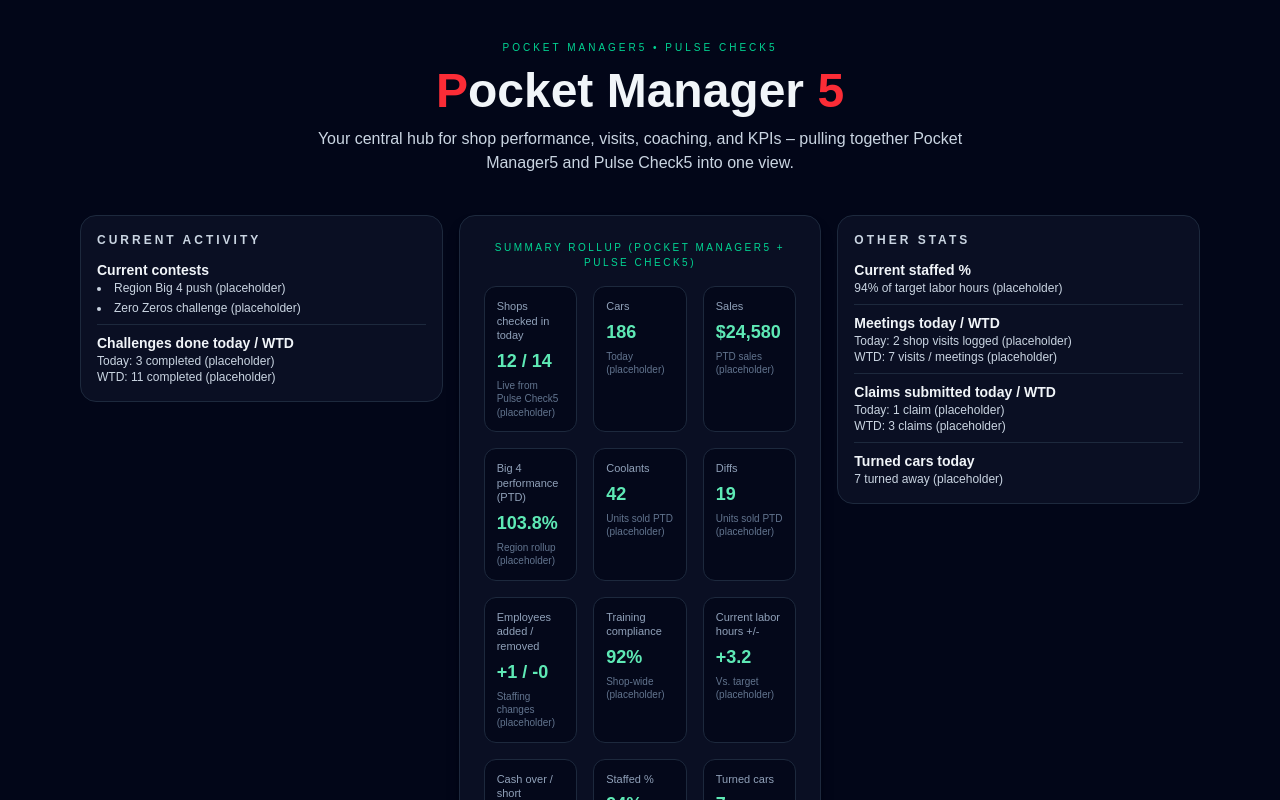
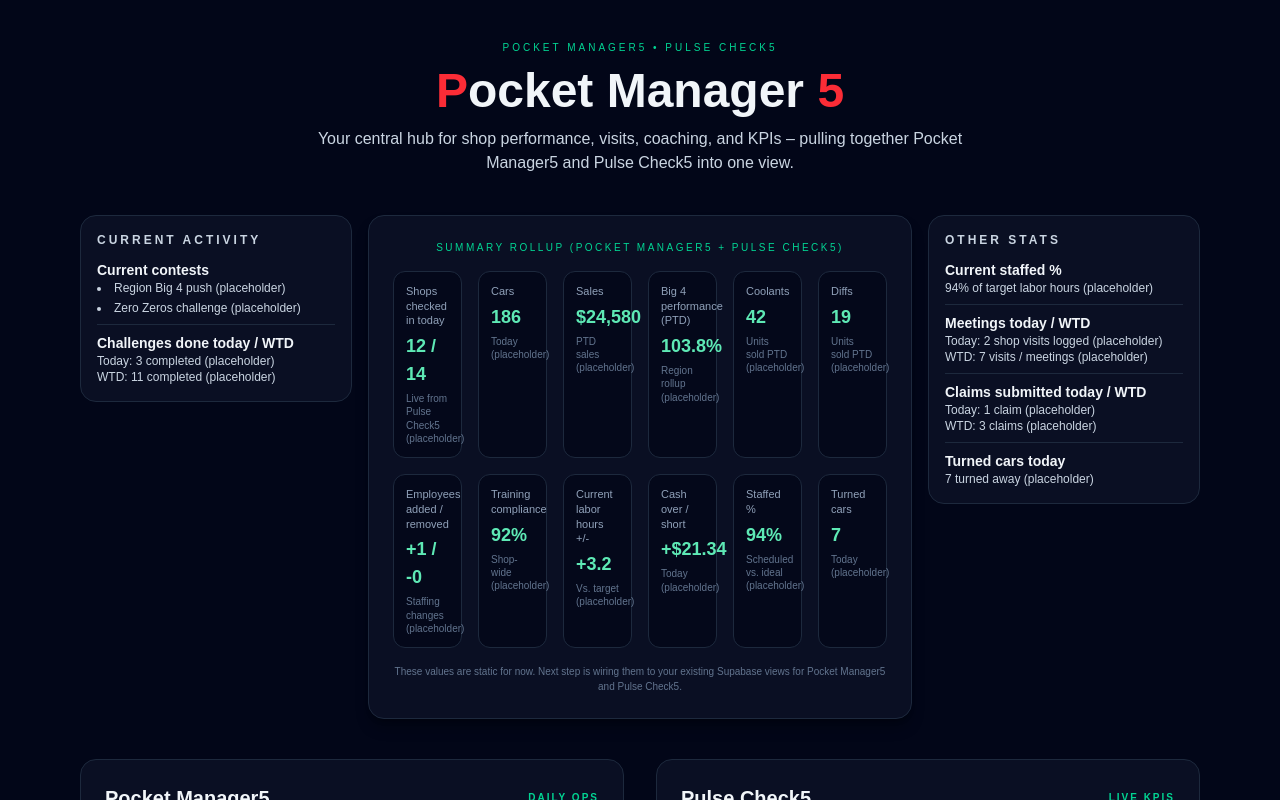
Before and after one commit to kwo744-075/pocketmanager5-site, a Next.js app: page / in a window 1280 px wide. Shown: the top 800 px of the page. Built offline with nearby package versions, Linux system fonts and the light colour scheme.

Commit message:
Tidy home layout and side panels

```diff
--- a/app/page.tsx
+++ b/app/page.tsx
@@ -35,8 +35,8 @@
           </p>
         </header>
 
-        {/* Main dashboard row: left / center / right */}
-        <section className="grid gap-4 lg:grid-cols-3 items-start">
+        {/* Main dashboard row: left (current activity) / center (12-grid) / right (other stats) */}
+        <section className="grid gap-4 lg:grid-cols-[1fr_minmax(0,2fr)_1fr] items-start">
           {/* Left – Current activity (long box) */}
           <div className="rounded-2xl border border-slate-800 bg-slate-900/60 p-4 space-y-3">
             <h2 className="text-xs font-semibold uppercase tracking-[0.25em] text-slate-300">
@@ -64,13 +64,13 @@
             </div>
           </div>
 
-          {/* Center – Summary rollup (12-box grid) */}
+          {/* Center – Summary rollup (12-box grid, 6x2 on large) */}
           <div className="rounded-2xl border border-slate-800 bg-slate-900/60 p-5 md:p-6 shadow-lg shadow-black/30 space-y-4">
             <p className="text-[10px] tracking-[0.25em] uppercase text-emerald-400 text-center">
               Summary rollup (Pocket Manager5 + Pulse Check5)
             </p>
 
-            <div className="grid grid-cols-2 md:grid-cols-3 gap-4 text-xs">
+            <div className="grid grid-cols-2 md:grid-cols-3 xl:grid-cols-6 gap-4 text-xs">
               {/* TOP 6 */}
               <MetricCard
                 label="Shops checked in today"
```
